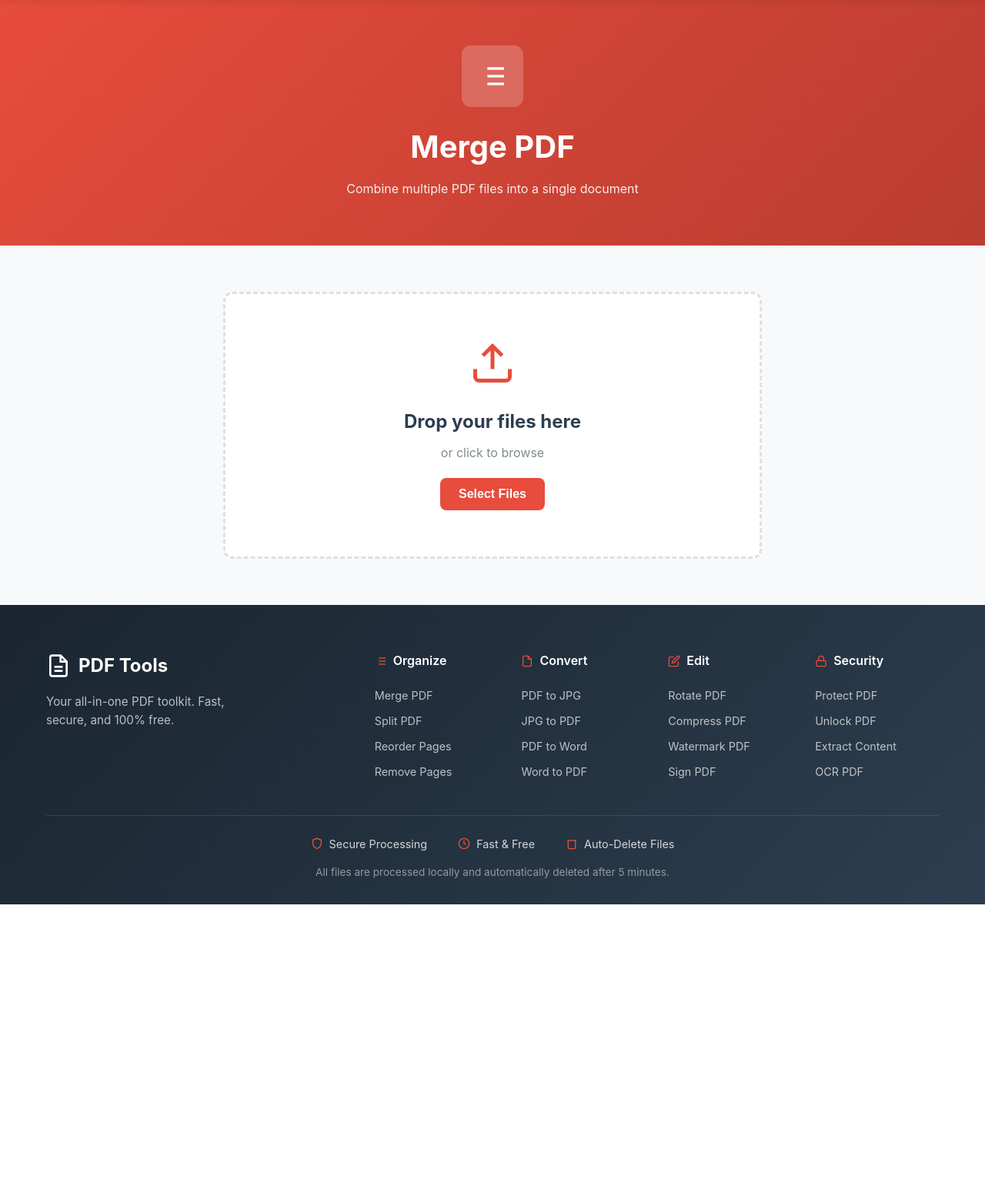
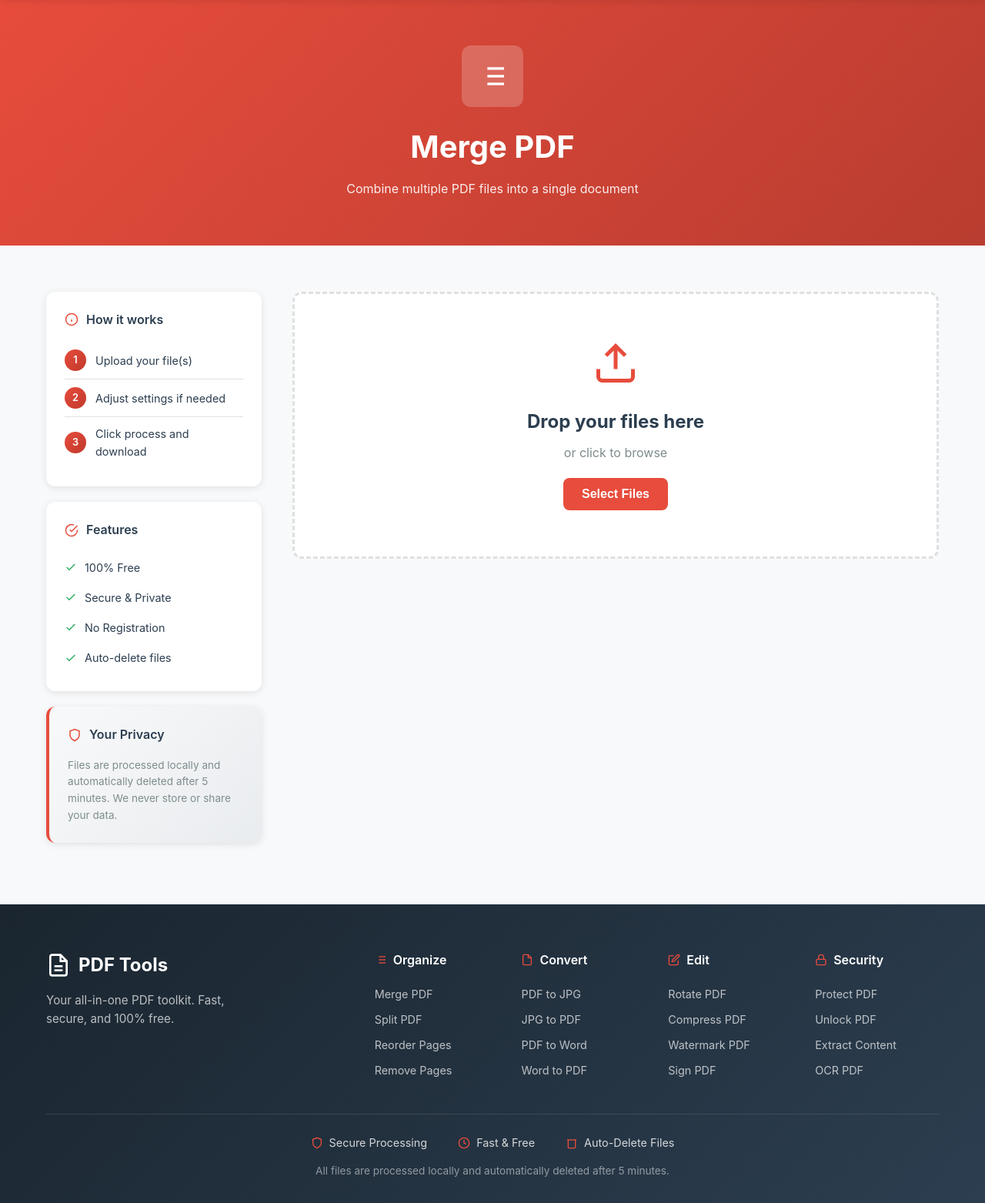
Before and after one commit to Awaisee01/pdf-tools-python, a Flask app: page /tool/merge in a window 1280 px wide. Shown: the part 71-1634 px from the top of the page at 77% size. Before the commit the page ends 1246 px from the top, so only its background shows below. Run offline with Flask 3, Linux system fonts and the light colour scheme; some libraries are stand-ins or nearby versions.

Commit message:
Update tool pages to use a two-column layout with side information
Restructure tool pages using a CSS grid for a two-column layout, placing explanatory content in a sticky sidebar and the upload functionality in the main content area.

Replit-Commit-Author: Agent
Replit-Commit-Session-Id: 81fdaad1-fa29-42ae-a205-0653c3431fe6
Replit-Commit-Checkpoint-Type: full_checkpoint
Replit-Commit-Event-Id: 7706e7b0-201d-490c-aaa5-0271241d4ef2
Replit-Commit-Screenshot-Url: https://storage.googleapis.com/screenshot-production-us-central1/d2c19a79-524e-42e8-8f48-509ca0ca08e4/81fdaad1-fa29-42ae-a205-0653c3431fe6/jG4vY57
Replit-Helium-Checkpoint-Created: true

```diff
--- a/static/css/style.css
+++ b/static/css/style.css
@@ -348,9 +348,129 @@ body {
     padding: 60px 0;
 }
 
+.tool-layout {
+    display: grid;
+    grid-template-columns: 280px 1fr;
+    gap: 40px;
+    align-items: start;
+}
+
+.tool-sidebar {
+    position: sticky;
+    top: 90px;
+}
+
+.tool-info-card {
+    background: var(--white);
+    border-radius: var(--radius);
+    padding: 24px;
+    margin-bottom: 20px;
+    box-shadow: var(--shadow);
+}
+
+.tool-info-card h3 {
+    display: flex;
+    align-items: center;
+    gap: 10px;
+    font-size: 1rem;
+    font-weight: 600;
+    margin-bottom: 16px;
+    color: var(--text-color);
+}
+
+.tool-info-card h3 svg {
+    stroke: var(--primary-color);
+}
+
+.how-it-works {
+    list-style: none;
+}
+
+.how-it-works li {
+    display: flex;
+    align-items: center;
+    gap: 12px;
+    padding: 10px 0;
+    font-size: 0.9rem;
+    color: var(--text-color);
+    border-bottom: 1px solid var(--border-color);
+}
+
+.how-it-works li:last-child {
+    border-bottom: none;
+}
+
+.how-it-works li span {
+    display: flex;
+    align-items: center;
+    justify-content: center;
+    width: 28px;
+    height: 28px;
+    background: linear-gradient(135deg, var(--primary-color), var(--primary-dark));
+    color: white;
+    border-radius: 50%;
+    font-size: 0.8rem;
+    font-weight: 600;
+    flex-shrink: 0;
+}
+
+.feature-list {
+    list-style: none;
+}
+
+.feature-list li {
+    display: flex;
+    align-items: center;
+    gap: 10px;
+    padding: 8px 0;
+    font-size: 0.9rem;
+    color: var(--text-color);
+}
+
+.feature-list li svg {
+    flex-shrink: 0;
+}
+
+.security-card {
+    background: linear-gradient(135deg, #f8f9fa 0%, #e9ecef 100%);
+    border-left: 4px solid var(--primary-color);
+}
+
+.security-card p {
+    font-size: 0.85rem;
+    color: var(--text-light);
+    line-height: 1.6;
+}
+
+.tool-main {
+    min-width: 0;
+}
+
+@media (max-width: 900px) {
+    .tool-layout {
+        grid-template-columns: 1fr;
+    }
+
+    .tool-sidebar {
+        position: static;
+        display: grid;
+        grid-template-columns: repeat(auto-fit, minmax(200px, 1fr));
+        gap: 15px;
+    }
+
+    .tool-info-card {
+        margin-bottom: 0;
+    }
+}
+
+@media (max-width: 600px) {
+    .tool-sidebar {
+        grid-template-columns: 1fr;
+    }
+}
+
 .upload-area {
-    max-width: 700px;
-    margin: 0 auto;
+    max-width: 100%;
 }
 
 .dropzone {
--- a/templates/tool.html
+++ b/templates/tool.html
@@ -17,6 +17,32 @@
 
 <section class="tool-content">
     <div class="container">
+        <div class="tool-layout">
+            <div class="tool-sidebar">
+                <div class="tool-info-card">
+                    <h3><svg width="18" height="18" viewBox="0 0 24 24" fill="none" stroke="currentColor" stroke-width="2"><circle cx="12" cy="12" r="10"/><path d="M12 16v-4"/><path d="M12 8h.01"/></svg> How it works</h3>
+                    <ol class="how-it-works">
+                        <li><span>1</span> Upload your file(s)</li>
+                        <li><span>2</span> Adjust settings if needed</li>
+                        <li><span>3</span> Click process and download</li>
+                    </ol>
+                </div>
+                <div class="tool-info-card">
+                    <h3><svg width="18" height="18" viewBox="0 0 24 24" fill="none" stroke="currentColor" stroke-width="2"><path d="M22 11.08V12a10 10 0 1 1-5.93-9.14"/><polyline points="22 4 12 14.01 9 11.01"/></svg> Features</h3>
+                    <ul class="feature-list">
+                        <li><svg width="16" height="16" viewBox="0 0 24 24" fill="none" stroke="#27ae60" stroke-width="2"><polyline points="20 6 9 17 4 12"/></svg> 100% Free</li>
+                        <li><svg width="16" height="16" viewBox="0 0 24 24" fill="none" stroke="#27ae60" stroke-width="2"><polyline points="20 6 9 17 4 12"/></svg> Secure & Private</li>
+                        <li><svg width="16" height="16" viewBox="0 0 24 24" fill="none" stroke="#27ae60" stroke-width="2"><polyline points="20 6 9 17 4 12"/></svg> No Registration</li>
+                        <li><svg width="16" height="16" viewBox="0 0 24 24" fill="none" stroke="#27ae60" stroke-width="2"><polyline points="20 6 9 17 4 12"/></svg> Auto-delete files</li>
+                    </ul>
+                </div>
+                <div class="tool-info-card security-card">
+                    <h3><svg width="18" height="18" viewBox="0 0 24 24" fill="none" stroke="currentColor" stroke-width="2"><path d="M12 22s8-4 8-10V5l-8-3-8 3v7c0 6 8 10 8 10z"/></svg> Your Privacy</h3>
+                    <p>Files are processed locally and automatically deleted after 5 minutes. We never store or share your data.</p>
+                </div>
+            </div>
+
+            <div class="tool-main">
                 <div class="upload-area" id="uploadArea">
                     <form id="uploadForm" enctype="multipart/form-data">
                         <div class="dropzone" id="dropzone">
@@ -196,8 +222,7 @@
                         <h2>Success!</h2>
                         <p id="resultMessage">Your file has been processed successfully.</p>
                     </div>
-            <div class="download-buttons" id="downloadButtons">
-            </div>
+                    <div class="download-buttons" id="downloadButtons"></div>
                     <button class="btn btn-secondary" id="processAnother">Process Another File</button>
                 </div>
 
@@ -214,6 +239,8 @@
                     <button class="btn btn-primary" id="tryAgain">Try Again</button>
                 </div>
             </div>
+        </div>
+    </div>
 </section>
 {% endblock %}
 
```
Lines whose indentation alone changed are shown as unchanged.
